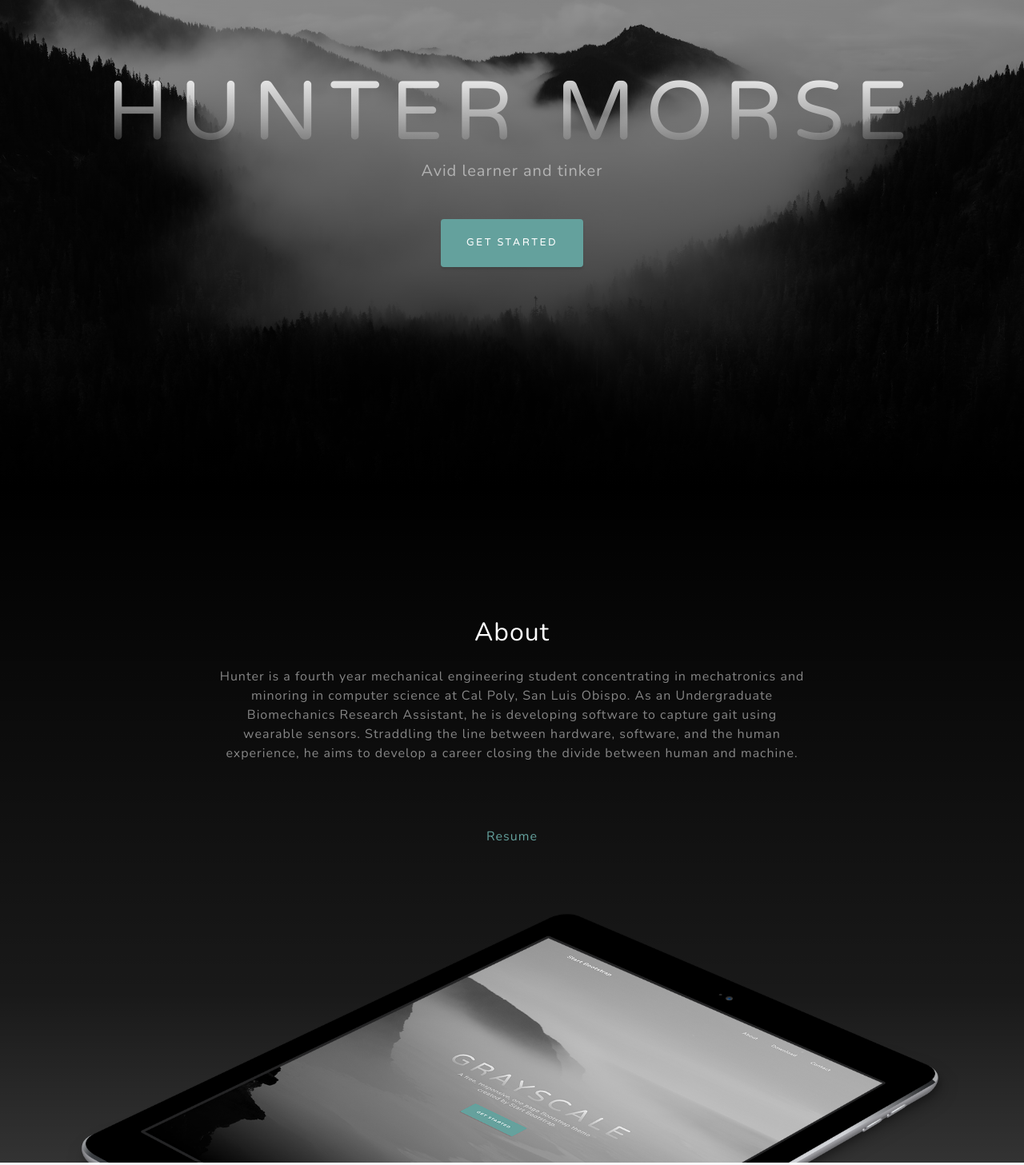
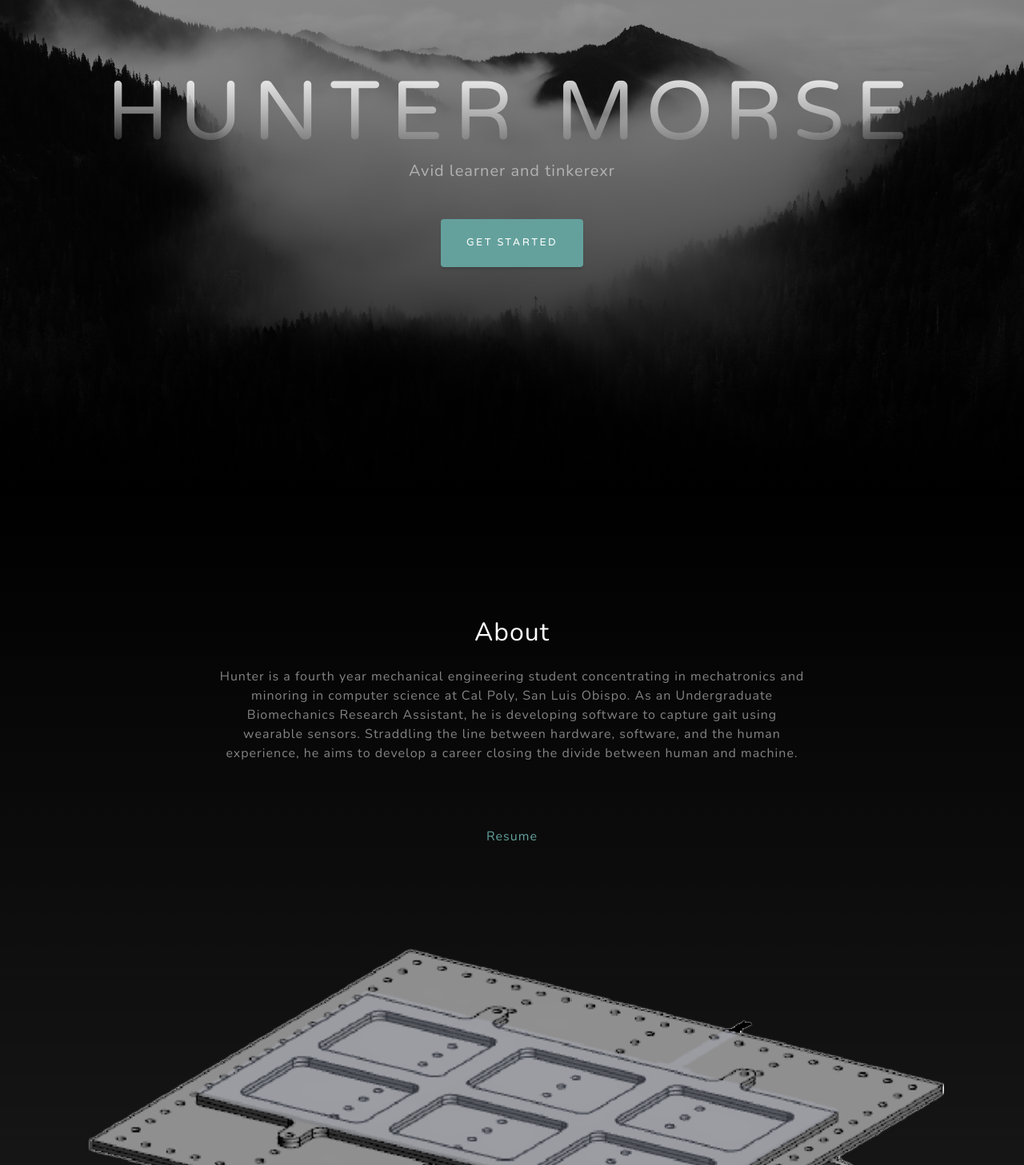
Before and after one commit to hunter-morse/dhmorse.github.io, a plain HTML site: page index.html in a window 1280 px wide. Shown: the part 188-1645 px from the top of the page at 80% size. Drawn offline with nearby package versions, Linux system fonts and the light colour scheme.

Commit message:
images up. button needs work

```diff
--- a/index.html
+++ b/index.html
@@ -40,7 +40,7 @@
             <div class="container d-flex h-100 align-items-center">
                 <div class="mx-auto text-center">
                     <h1 class="mx-auto my-0 text-uppercase">Hunter Morse</h1>
-                    <h2 class="text-white-50 mx-auto mt-2 mb-5">Avid learner and tinker</h2>
+                    <h2 class="text-white-50 mx-auto mt-2 mb-5">Avid learner and tinkerexr</h2>
                     <a class="btn btn-primary js-scroll-trigger" href="#about">Get Started</a>
                 </div>
             </div>
@@ -61,7 +61,7 @@
                         </p>
                     </div>
                 </div>
-                <img class="img-fluid" src="assets/img/ipad.png" alt="" />
+                <img class="img-fluid" src="assets/img/tiltTable.png" alt="" />
             </div>
         </section>
 
```
Also changed, not shown: assets/img/CalPoly_Seal.png (added), assets/img/bondrson.jpg (added), assets/img/chinaBackpacks.jpeg (added), assets/img/chinaGuilinRaft2.jpeg (added), assets/img/chinaMeal.jpeg (added), assets/img/chinaWhiteWater.jpeg (added), assets/img/cpr2018.jpeg (added), assets/img/guilinRaft.jpg (added), assets/img/shanghaiNight.jpeg (added), assets/img/tiltTable.png (added), assets/img/westLake1.jpeg (added).
